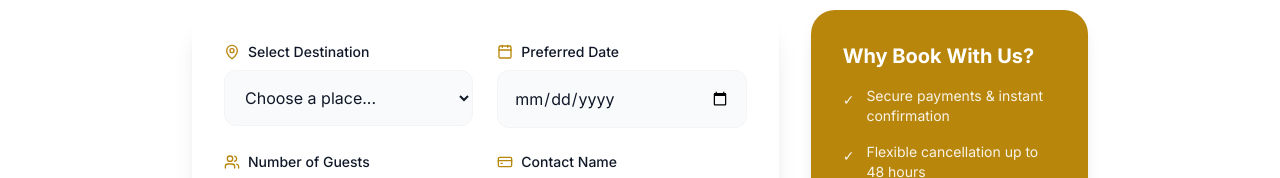
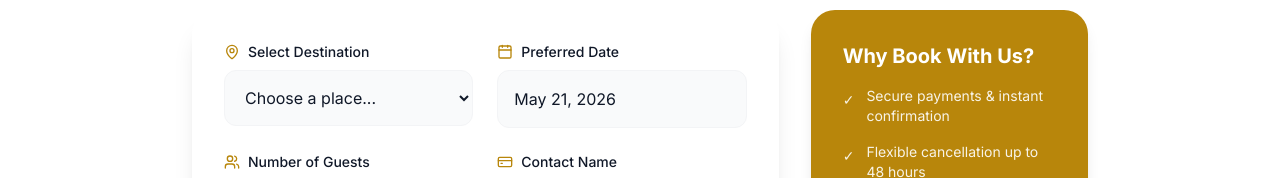
Before and after one commit to PositiveMinds/tourism-uganda, a React (Vite) app: page /reservations in a window 1280 px wide. Shown: the part 266-444 px from the top of the page. Built offline with nearby package versions, Linux system fonts and the light colour scheme; a web font is replaced by a local one.

Commit message:
Feature: Integrated modern react-datepicker with luxury styling and dark mode support

```diff
--- a/package.json
+++ b/package.json
@@ -14,6 +14,7 @@
     "framer-motion": "^12.40.0",
     "lucide-react": "^1.16.0",
     "react": "^19.2.6",
+    "react-datepicker": "^9.1.0",
     "react-dom": "^19.2.6",
     "react-router-dom": "^7.15.1",
     "sweetalert2": "^11.26.24",
--- a/src/index.css
+++ b/src/index.css
@@ -37,6 +37,31 @@
   @apply backdrop-blur-md bg-white/70 dark:bg-black/70 border-b border-white/20 dark:border-white/5;
 }
 
+/* DatePicker Luxury Overrides */
+.react-datepicker {
+  @apply !bg-white dark:!bg-[#1A1A1A] !border-gray-100 dark:!border-white/10 !rounded-2xl !shadow-2xl !font-sans overflow-hidden;
+}
+
+.react-datepicker__header {
+  @apply !bg-gray-50 dark:!bg-black/50 !border-b-gray-100 dark:!border-b-white/10 !pt-4;
+}
+
+.react-datepicker__current-month, .react-datepicker__day-name, .react-datepicker__day {
+  @apply dark:!text-white;
+}
+
+.react-datepicker__day:hover {
+  @apply !bg-primary/20 !rounded-full;
+}
+
+.react-datepicker__day--selected, .react-datepicker__day--keyboard-selected {
+  @apply !bg-primary !text-white !rounded-full;
+}
+
+.react-datepicker__navigation-icon::before {
+  @apply !border-primary;
+}
+
 .text-gradient {
   @apply bg-clip-text text-transparent bg-gradient-to-r from-primary to-primary-dark;
 }
--- a/src/pages/Reservations.jsx
+++ b/src/pages/Reservations.jsx
@@ -2,11 +2,13 @@ import React, { useState } from 'react';
 import Swal from 'sweetalert2';
 import { Calendar, Users, MapPin, CreditCard } from 'lucide-react';
 import { ugandanDestinations } from '../data/ugandaData';
+import DatePicker from "react-datepicker";
+import "react-datepicker/dist/react-datepicker.css";
 
 const Reservations = () => {
   const [formData, setFormData] = useState({
     destination: '',
-    date: '',
+    date: new Date(),
     guests: '1',
     name: '',
     email: ''
@@ -16,7 +18,7 @@ const Reservations = () => {
     e.preventDefault();
     Swal.fire({
       title: 'Booking Confirmed!',
-      text: `Thank you, ${formData.name}. Your reservation for ${formData.destination} is being processed.`,
+      text: `Thank you, ${formData.name}. Your reservation for ${formData.destination} on ${formData.date.toLocaleDateString()} is being processed.`,
       icon: 'success',
       confirmButtonColor: '#B8860B',
       background: document.documentElement.classList.contains('dark') ? '#1A1A1A' : '#FFFFFF',
@@ -26,6 +28,10 @@ const Reservations = () => {
 
   const handleChange = (e) => {
     setFormData({ ...formData, [e.target.name]: e.target.value });
+  };
+
+  const handleDateChange = (date) => {
+    setFormData({ ...formData, date: date });
   };
 
   return (
@@ -38,7 +44,7 @@ const Reservations = () => {
 
         <div className="grid grid-cols-1 md:grid-cols-3 gap-8">
           <div className="md:col-span-2">
-            <form onSubmit={handleSubmit} className="bg-white dark:bg-accent p-8 rounded-3xl shadow-xl space-y-6">
+            <form onSubmit={handleSubmit} className="bg-white dark:bg-[#1A1A1A] p-8 rounded-3xl shadow-xl space-y-6">
               <div className="grid grid-cols-1 md:grid-cols-2 gap-6">
                 <div className="space-y-2">
                   <label className="text-sm font-medium flex items-center space-x-2">
@@ -61,12 +67,12 @@ const Reservations = () => {
                     <Calendar size={16} className="text-primary" />
                     <span>Preferred Date</span>
                   </label>
-                  <input
-                    type="date"
-                    name="date"
-                    required
-                    onChange={handleChange}
+                  <DatePicker
+                    selected={formData.date}
+                    onChange={handleDateChange}
+                    minDate={new Date()}
                     className="w-full p-4 bg-gray-50 dark:bg-white/5 border border-gray-100 dark:border-white/10 rounded-xl focus:ring-2 focus:ring-primary outline-none"
+                    dateFormat="MMMM d, yyyy"
                   />
                 </div>
 
```
Also changed, not shown: 1 other file (tests, documents, lock files or other folders).
